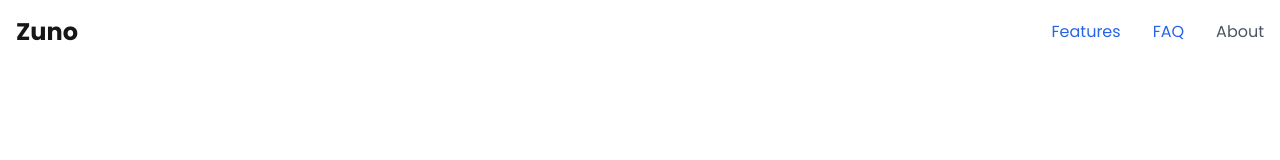
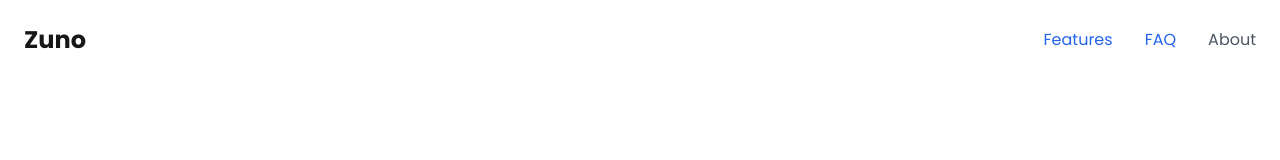
Before and after one commit to gyimadu/habit-tracker, a Next.js app: page / in a window 1280 px wide. Shown: the top 160 px of the page. Built offline with nearby package versions, Linux system fonts and the light colour scheme.

Commit message:
updated navbar

```diff
--- a/src/components/NavBar.tsx
+++ b/src/components/NavBar.tsx
@@ -29,7 +29,7 @@
 
   return (
     <nav className="fixed w-full top-0 left-0 right-0 bg-white z-50">
-      <div className="container mx-auto px-4 py-4">
+      <div className="container mx-auto px-6 py-6">
         <div className="flex justify-between items-center">
           <Link href="/" className="text-2xl font-bold">
             Zuno
```
